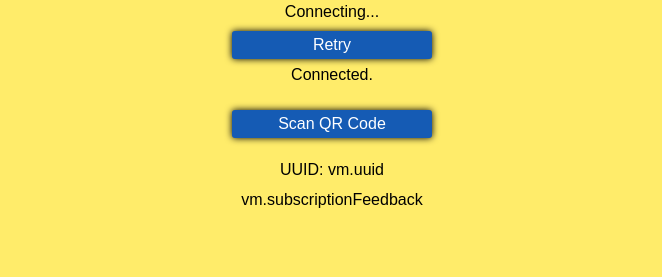
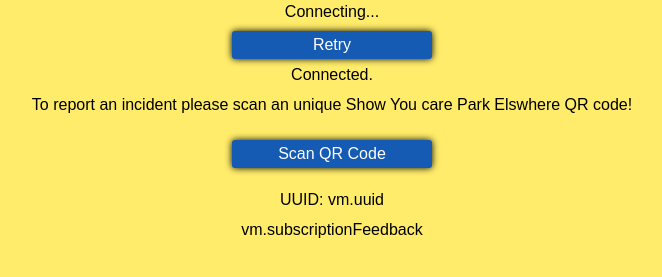
Before and after one commit to TheAntiParkingCompany/ShowYouCareApp, a website: page www/js/modules/main/main.html in a window 1280 px wide. Shown: the part 321-598 px from the top of the page, without its empty margins (308-970 px from the left). Drawn offline with Linux system fonts and the light colour scheme.

Commit message:
Update main.html

```diff
--- a/www/js/modules/main/main.html
+++ b/www/js/modules/main/main.html
@@ -16,7 +16,7 @@
   <div id="connected" ng-show="vm.pushConnected===true">
     <p>Connected.</p>
   </div>
-
+  <p>To report an incident please scan an unique Show You care Park Elswhere QR code!</p>
   <div style="padding:16px;" ng-show="vm.deviceId!==false">
     <div ng-show="vm.activity===vm.ACTIVITY.SCAN">
       <button ion-button round ng-click="vm.startCodeScan()">Scan QR Code</button>
```
